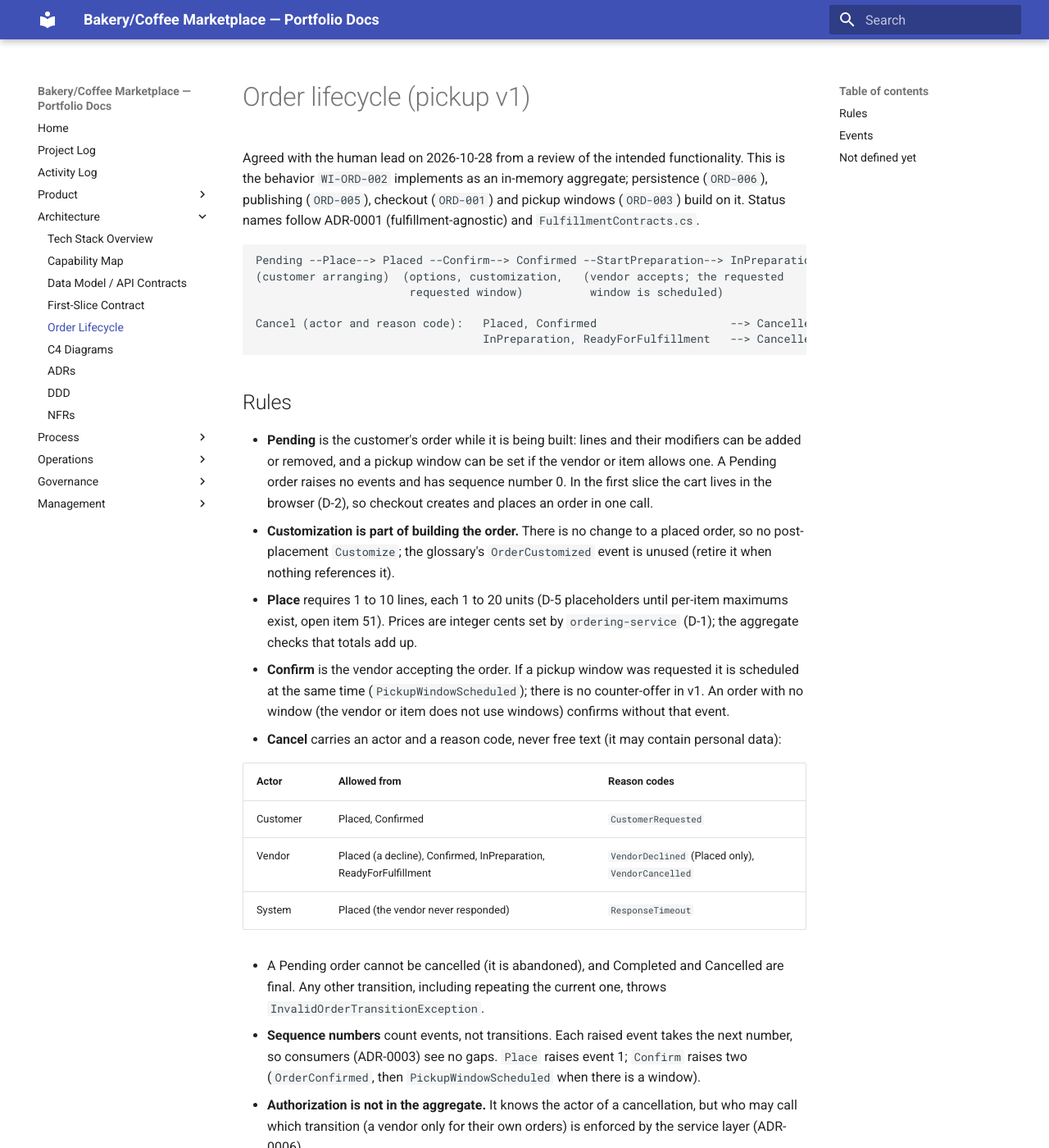
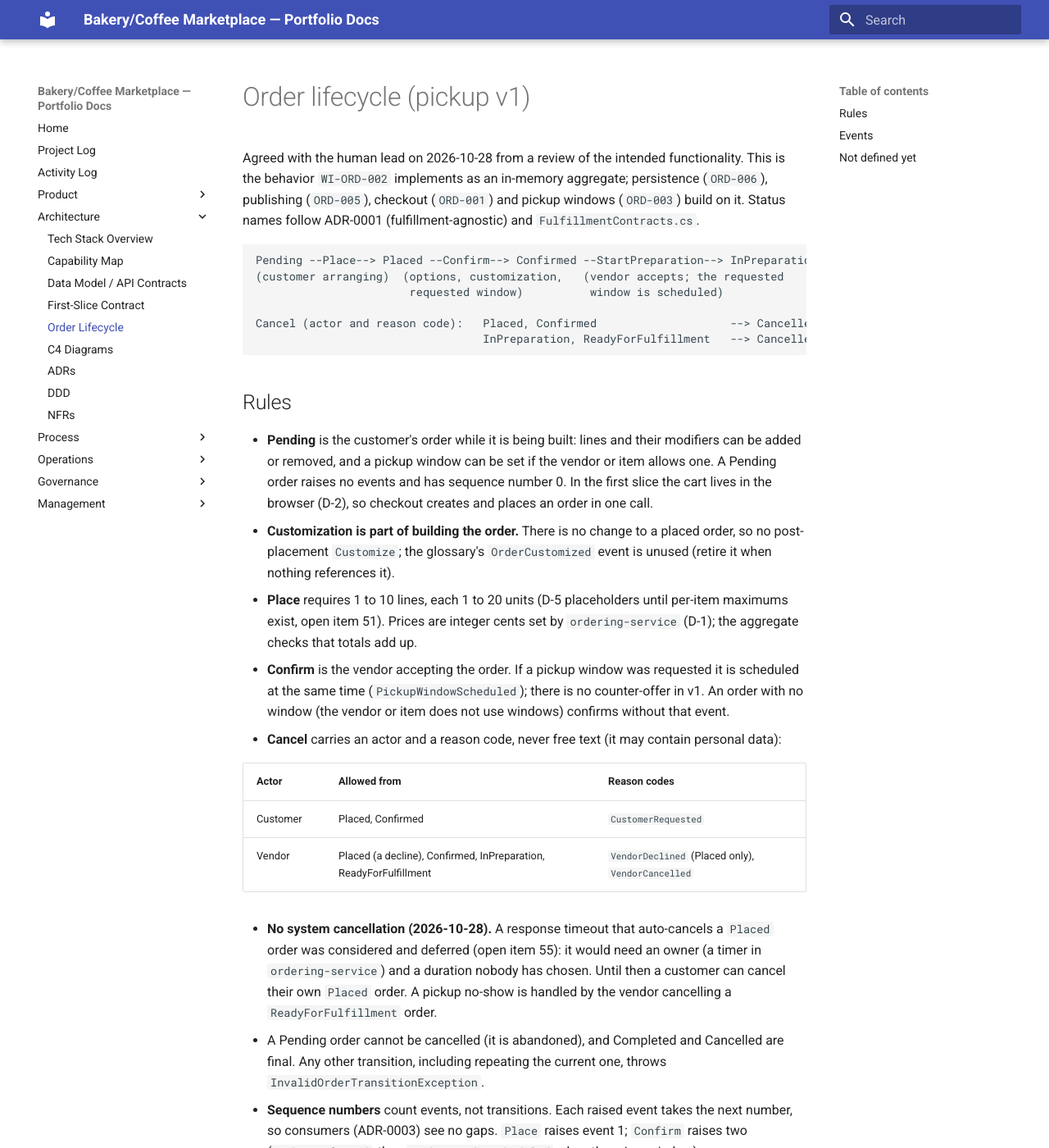
Before and after one commit to benjamin-hedrick/bakery-marketplace, an MkDocs documentation site: the page built from docs/architecture/order-lifecycle.md, in a window 1280 px wide and 1400 px high. Shown: the whole window at 82% size. Built offline with MkDocs 1.6.1 and Material for MkDocs 9.7.7, drawn with Linux system fonts in a browser that asks for light colours.

Commit message:
Order cancellation: remove the system actor and ResponseTimeout reason
A vendor-response timeout was considered and deferred (open item 55): it needs an owner and a
duration nobody has chosen. Customers can cancel their own Placed order; a pickup no-show is a
vendor cancellation from ReadyForFulfillment.

Co-Authored-By: Claude Sonnet 5.5 <noreply@anthropic.com>

````diff
--- a/docs/architecture/order-lifecycle.md
+++ b/docs/architecture/order-lifecycle.md
@@ -7,7 +7,7 @@ Pending --Place--> Placed --Confirm--> Confirmed --StartPreparation--> InPrepara
 (customer arranging)  (options, customization,   (vendor accepts; the requested
                        requested window)          window is scheduled)
 
-Cancel (actor and reason code):   Placed, Confirmed                    --> Cancelled   by the customer, the vendor, or the system
+Cancel (actor and reason code):   Placed, Confirmed                    --> Cancelled   by the customer or the vendor
                                   InPreparation, ReadyForFulfillment   --> Cancelled   by the vendor only
 ```
 
@@ -23,8 +23,8 @@ Cancel (actor and reason code):   Placed, Confirmed                    --> Cance
 |---|---|---|
 | Customer | Placed, Confirmed | `CustomerRequested` |
 | Vendor | Placed (a decline), Confirmed, InPreparation, ReadyForFulfillment | `VendorDeclined` (Placed only), `VendorCancelled` |
-| System | Placed (the vendor never responded) | `ResponseTimeout` |
 
+- **No system cancellation (2026-10-28).** A response timeout that auto-cancels a `Placed` order was considered and deferred (open item 55): it would need an owner (a timer in `ordering-service`) and a duration nobody has chosen. Until then a customer can cancel their own `Placed` order. A pickup no-show is handled by the vendor cancelling a `ReadyForFulfillment` order.
 - A Pending order cannot be cancelled (it is abandoned), and Completed and Cancelled are final. Any other transition, including repeating the current one, throws `InvalidOrderTransitionException`.
 - **Sequence numbers** count events, not transitions. Each raised event takes the next number, so consumers (ADR-0003) see no gaps. `Place` raises event 1; `Confirm` raises two (`OrderConfirmed`, then `PickupWindowScheduled` when there is a window).
 - **Authorization is not in the aggregate.** It knows the actor of a cancellation, but who may call which transition (a vendor only for their own orders) is enforced by the service layer (ADR-0006).
````
Also changed, not shown: docs/architecture/ddd/event-storming.md (+1 -1 lines), docs/product/backlog/WI-ORD-002.md (+1 -1 lines), 4 other files.
